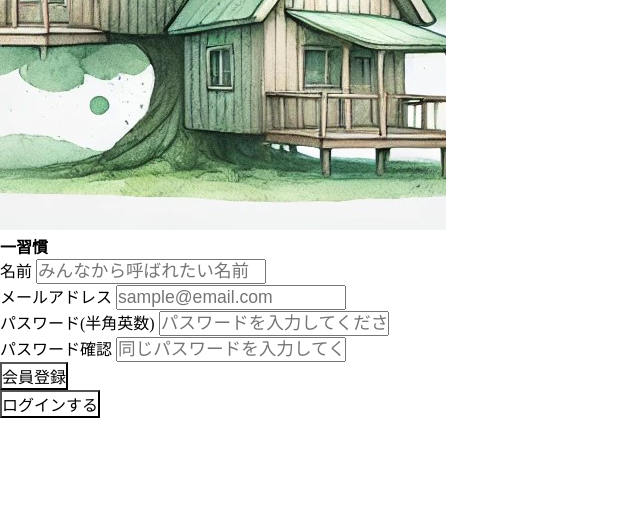
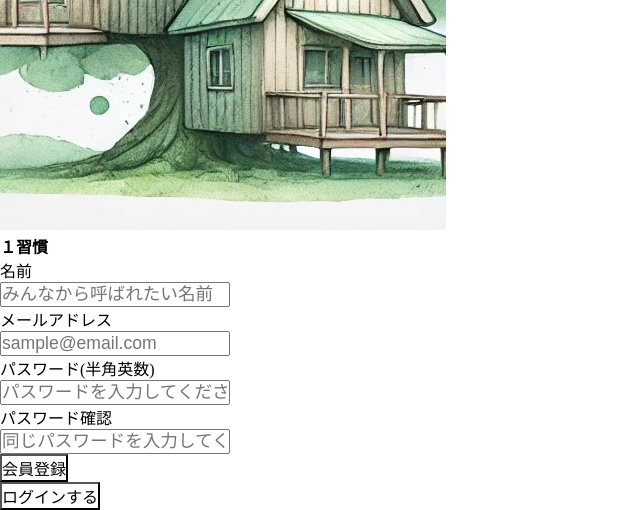
Before and after one commit to redeye0077/raretech_hackason_chat, a Flask app: page /signup in a window 1280 px wide. Shown: the part 794-1304 px from the top of the page, without its empty margins (0-640 px from the left). Before the commit the page ends 1212 px from the top, so only its background shows below. Run offline with Flask 2, Linux system fonts and the light colour scheme.

Commit message:
CSS当てるためにHTML変更

```diff
--- a/ChatApp/templates/registration/signup.html
+++ b/ChatApp/templates/registration/signup.html
@@ -2,89 +2,112 @@
 {% block title %}signup{% endblock %}
 {% block body %}
 <div class="registration-wrapper">
-    <div  class="registration-container">
+    <div class="registration-container">
     <img
         src="{{ url_for('static',filename='img/registration.png')}}"
         class="registration-main-pic"
     />
     <div class="registration-form-wrapper">
         {#ユーザー登録フォーム#}
-            <form class="registration-form-signup" action="{{ url_for('signup') }}" method="post">
-                <h1 class="registration-title">一習慣</h1>
-                <div>
+        <h1 class="registration-title">１習慣</h1>
+        <form
+        class="registration-form-signup"
+        action="{{ url_for('signup') }}"
+        method="post"
+        >
+        <div class="registration-form-item">
+            <div class="registration-form-name">
             <label for="signup-name-input">名前</label>
+            </div>
             <input
+            class="size-input-form"
             type="text"
             placeholder="みんなから呼ばれたい名前"
             name="name"
             id="signup-name-input"
             />
-                    {# エラーメッセージの表示５ 名前の重複 #}
-                    {% if error_message5 %}
-                        <p style="color: red;">{{ error_message5 }}</p>
+            {# エラーメッセージの表示７ 登録済み名前 #} {% if error_message7
+            %}
+            <p style="color: var(--error_red)">{{ error_message7 }}</p>
             {% endif %}
         </div>
-                <div>
+        <div class="registration-form-item">
+            <div class="registration-form-name">
             <label for="signup-email-input">メールアドレス</label>
+            </div>
             <input
+            class="size-input-form"
             type="email"
             placeholder="sample@email.com"
             name="email"
             id="signup-email-input"
             />
-                    {# エラーメッセージの表示３ メールアドレスの形式違い #}
-                    {% if error_message3 %}
-                        <p style="color: red;">{{ error_message3 }}</p>
-                    {% endif %}
-                    {# エラーメッセージの表示４ メールアドレスの重複 #}
-                    {% if error_message4 %}
-                        <p style="color: red;">{{ error_message4 }}</p>
+            {# エラーメッセージの表示２ 入力無 #} {% if error_message2 %}
+            <p style="color: var(--error_red)">{{ error_message2 }}</p>
+            {% endif %} {# エラーメッセージの表示５ 形式違い #} {% if
+            error_message5 %}
+            <p style="color: var(--error_red)">{{ error_message5 }}</p>
+            {% endif %} {# エラーメッセージの表示６ 登録済みメールアドレス #}
+            {% if error_message6 %}
+            <p style="color: var(--error_red)">{{ error_message6 }}</p>
             {% endif %}
         </div>
-                <div>
+        <div class="registration-form-item">
+            <div class="registration-form-name">
             <label for="signup-password-input">パスワード(半角英数)</label>
+            </div>
             <input
+            class="size-input-form"
             type="password"
             placeholder="パスワードを入力してください"
             name="password1"
             id="signup-password-input"
             />
+            {# エラーメッセージの表示３ 入力無 #} {% if error_message3 %}
+            <p style="color: var(--error_red)">{{ error_message3 }}</p>
+            {% endif %}
         </div>
-                <div>
-                    <label  for="signup-password-confirmation-input">パスワード確認</label>
+        <div class="registration-form-item">
+            <div class="registration-form-name">
+            <label for="signup-password-input">パスワード確認</label>
+            </div>
             <input
+            class="size-input-form"
             type="password"
             placeholder="同じパスワードを入力してください"
             name="password2"
             id="signup-password-confirmation-input"
             />
-                    {# エラーメッセージの表示２ パスワード不一致 #}
-                    {% if error_message3 %}
-                        <p style="color: red;">{{ error_message3 }}</p>
+            {# エラーメッセージの表示４ パスワード違い #} {% if error_message4
+            %}
+            <p style="color: var(--error_red)">{{ error_message4 }}</p>
             {% endif %}
         </div>
         <div class="registration-button-container">
-                    {# エラーメッセージの表示１ 空の入力フォーム #}
-                    {% if error_message1 %}
-                        <p style="color: red;">{{ error_message1 }}</p>
+            {# エラーメッセージの表示１空のフォーム #} {% if error_message1 %}
+            <p style="color: var(--error_red)">{{ error_message1 }}</p>
             {% endif %}
-                    {# エラーメッセージの表示６ 登録失敗 #}
-                    {% if error_message6 %}
-                        <p style="color: red;">{{ error_message6 }}</p>
-                    {% endif %}
-                    <button type="submit" class="registration-button" >
+            <div>
+            <button type="submit" class="registration-button">
                 会員登録
             </button>
             </div>
+        </div>
+        <div class="registration-button-container">
             <div>
             <button class="registration-button">
-                        <a href="{{ url_for('login') }}" style="text-decoration:none;color:black;">
+                <a
+                href="{{ url_for('login') }}"
+                style="text-decoration: none; color: black"
+                >
                 ログインする
                 </a>
             </button>
+            </div>
         </div>
         </form>
     </div>
     </div>
 </div>
+</body>
 {% endblock %}
```
Lines whose indentation alone changed are shown as unchanged.
